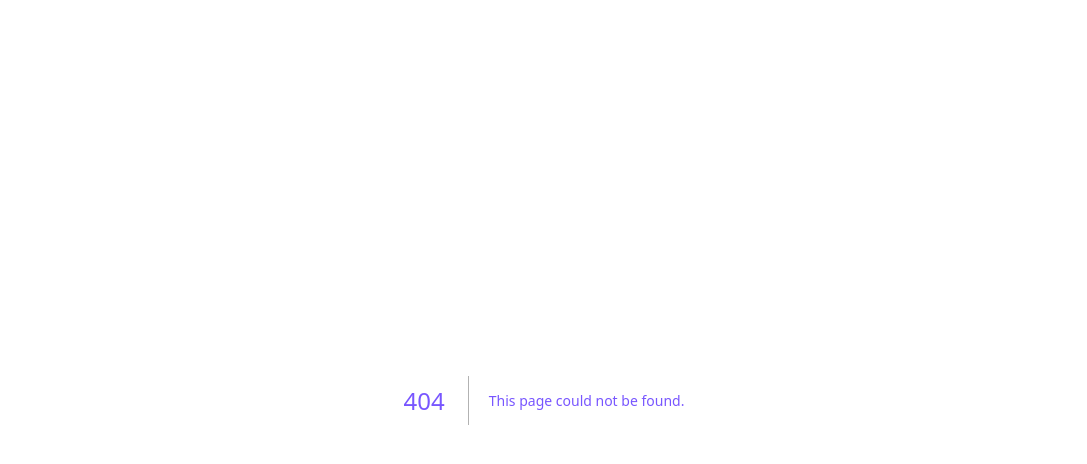
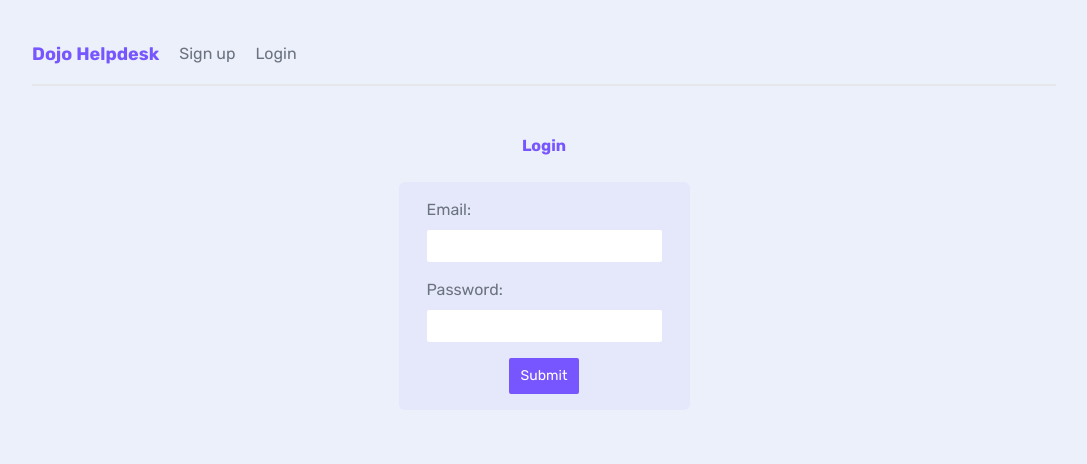
Before and after one commit to 5asul/dojo-helpdesk, a Next.js app: page /login in a window 1280 px wide. Before the commit this address had no page. Shown: the top 464 px of the page, without its empty margins (96-1183 px from the left). Built offline with nearby package versions, Linux system fonts and the light colour scheme.

Commit message:
Making the Auth Forms

```diff
--- /dev/null
+++ b/app/(auth)/AuthForm.jsx
@@ -0,0 +1,32 @@
+"use client"
+
+import { useState } from 'react'
+
+export default function AuthForm({ handleSubmit }) {
+  const [email, setEmail] = useState('')
+  const [password, setPassword] = useState('')
+
+  return (
+    <form onSubmit={(e) => handleSubmit(e, email, password)}>
+      <label>
+        <span>Email:</span>
+        <input
+          type="email"
+          onChange={(e) => setEmail(e.target.value)}
+          value={email}
+          required
+        />
+      </label>
+      <label>
+        <span>Password:</span>
+        <input
+          type="password"
+          onChange={(e) => setPassword(e.target.value)}
+          value={password}
+          required
+        />
+      </label>
+      <button className="btn-primary">Submit</button>
+    </form>
+  )
+}
--- a/app/(dashboard)/not-found.jsx
+++ b/app/(auth)/login/page.jsx
@@ -1,12 +1,20 @@
-import Link from 'next/link'
-import React from 'react'
+"use client"
 
-export default function notfound() {
+import AuthForm from "../AuthForm"
+
+export default function Login() {
+
+  const handleSubmit = async (e, email, password) => {
+    e.preventDefault()
+
+    console.log(email, password)
+  }
+
   return (
-    <main className="text-center">
-      <h2 className="text-3xl">There was a problem.</h2>
-      <p>We could not find the page you were looking for.</p>
-      <p>Go back to the <Link href="/">dashboard</Link>.</p>
+    <main>
+      <h2 className="text-center">Login</h2>
+
+      <AuthForm handleSubmit={handleSubmit} />
     </main>
   )
 }
--- a/app/(auth)/signin/page.jsx
+++ /dev/null
@@ -1,9 +0,0 @@
-import React from 'react'
-
-export default function Signin() {
-  return (
-    <main>
-        <h2 className="text-center">Sing in</h2>
-    </main>
-  )
-}
```
